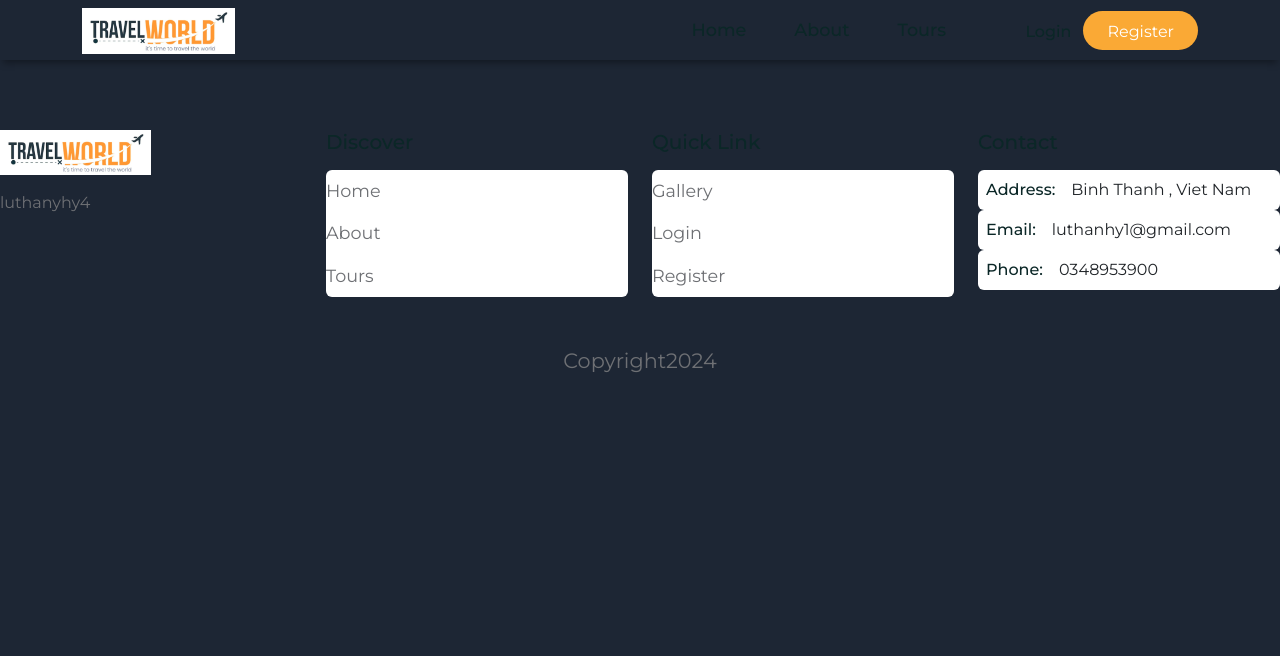
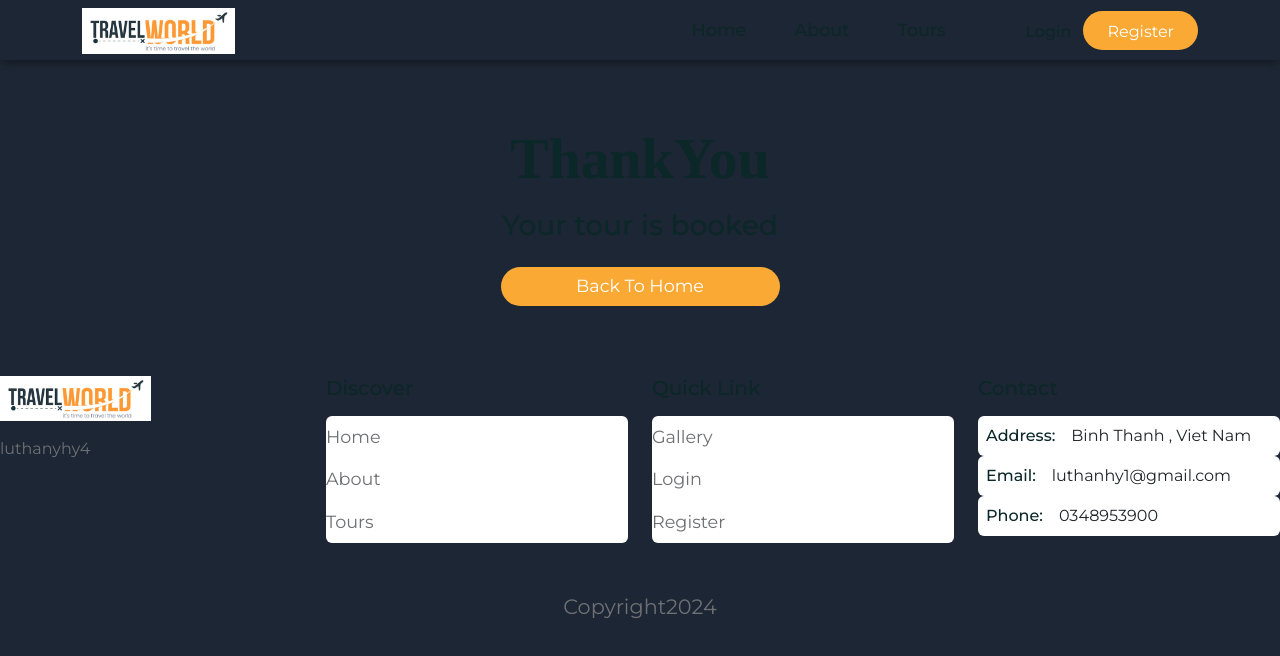
Before and after one commit to luthanhy/WebBooking_Travel_React_Mongo, a React (Create React App) app in the folder Web_Booking_Travel/tour-management/frontend/: page /thank-you in a window 1280 px wide. Shown: the top 656 px of the page. Built offline with nearby package versions, Linux system fonts and the light colour scheme; the HTML template or start-up script is replaced by a standard one; a web font is replaced by a local one.

Commit message:
add thank you roter and fontend

```diff
--- a/Web_Booking_Travel/tour-management/frontend/src/components/Booking/Booking.jsx
+++ b/Web_Booking_Travel/tour-management/frontend/src/components/Booking/Booking.jsx
@@ -1,7 +1,7 @@
 import React, { useState } from 'react'
 import '../Booking/booking.css'
 import { ListGroup,ListGroupItem,FormGroup,Button,Form, Input} from 'reactstrap'
-import { Navigate } from 'react-router-dom'
+import { useNavigate } from 'react-router-dom'
 
 const Booking = ({tour,AgvRating}) => {
   const {price,reviews} = tour
@@ -18,10 +18,12 @@
   const handleChange = e =>{
     setCredentials(prev=> ({...prev,[e.target.id]:e.target.value}))
   }
+  const navigate = useNavigate();
   const handleClick = e =>{
     e.preventDefault();
     console.log(credentials)
-}
+    navigate("/thank-you")
+    }
   return (
     <>
         <div className='booking'>
--- /dev/null
+++ b/Web_Booking_Travel/tour-management/frontend/src/pages/ThanksYou.jsx
@@ -0,0 +1,24 @@
+import React from 'react'
+import { Link } from 'react-router-dom'
+import { Container,Col,Row } from 'reactstrap'
+import '../styles/thank-you.css'
+const ThanksYou = () => {
+  return (
+    <>
+    <Container>
+        <Row>
+            <Col lg='12'>
+                <div className='thankyou_content pt-5 text-center'>
+                    <span> <i className=' ri-checkbox-circle-line'></i></span>
+                    <h1 className=' m-3 fw-semibold'>ThankYou</h1>
+                    <h3 className=' mb-4'>Your tour is booked</h3>
+                    <button className='btn primary__btn w-25'><Link to="/home">Back To Home</Link></button>
+                </div>
+            </Col>
+        </Row>
+    </Container>
+    </>
+)
+}
+
+export default ThanksYou
--- a/Web_Booking_Travel/tour-management/frontend/src/router/Routers.js
+++ b/Web_Booking_Travel/tour-management/frontend/src/router/Routers.js
@@ -6,8 +6,8 @@
 import Tours from '../pages/Tours'
 import ToursDetails from '../pages/ToursDetails.jsx'
 import SearchResultList from '../pages/SearchResultList'
-import Admin from '../pages/Admin.jsx'
 import About from '../pages/About.jsx'
+import ThanksYou from '../pages/ThanksYou.jsx'
 const Routers = () => {
   return (
     <div>
@@ -19,8 +19,8 @@
             <Route path='/Login' element = {<Login/>}/>
             <Route path='/Register' element = {<Register/>}/>
             <Route path='/tours/search' element = {<SearchResultList/>}/>
-            <Route path='/admin' element = {<Admin/>}/>
             <Route path='/about' element = {<About/>}/>
+            <Route path='/thank-you' element = {<ThanksYou/>}/>
         </Routes>
     </div>
   )
--- /dev/null
+++ b/Web_Booking_Travel/tour-management/frontend/src/styles/thank-you.css
@@ -0,0 +1,8 @@
+.thankyou_content span i{
+    font-size: 4rem;
+    color: green;
+}
+.thankyou_content h1{
+    font-size: 3.6rem;
+    font-family: var(--subtitle-font-name);
+}
```
